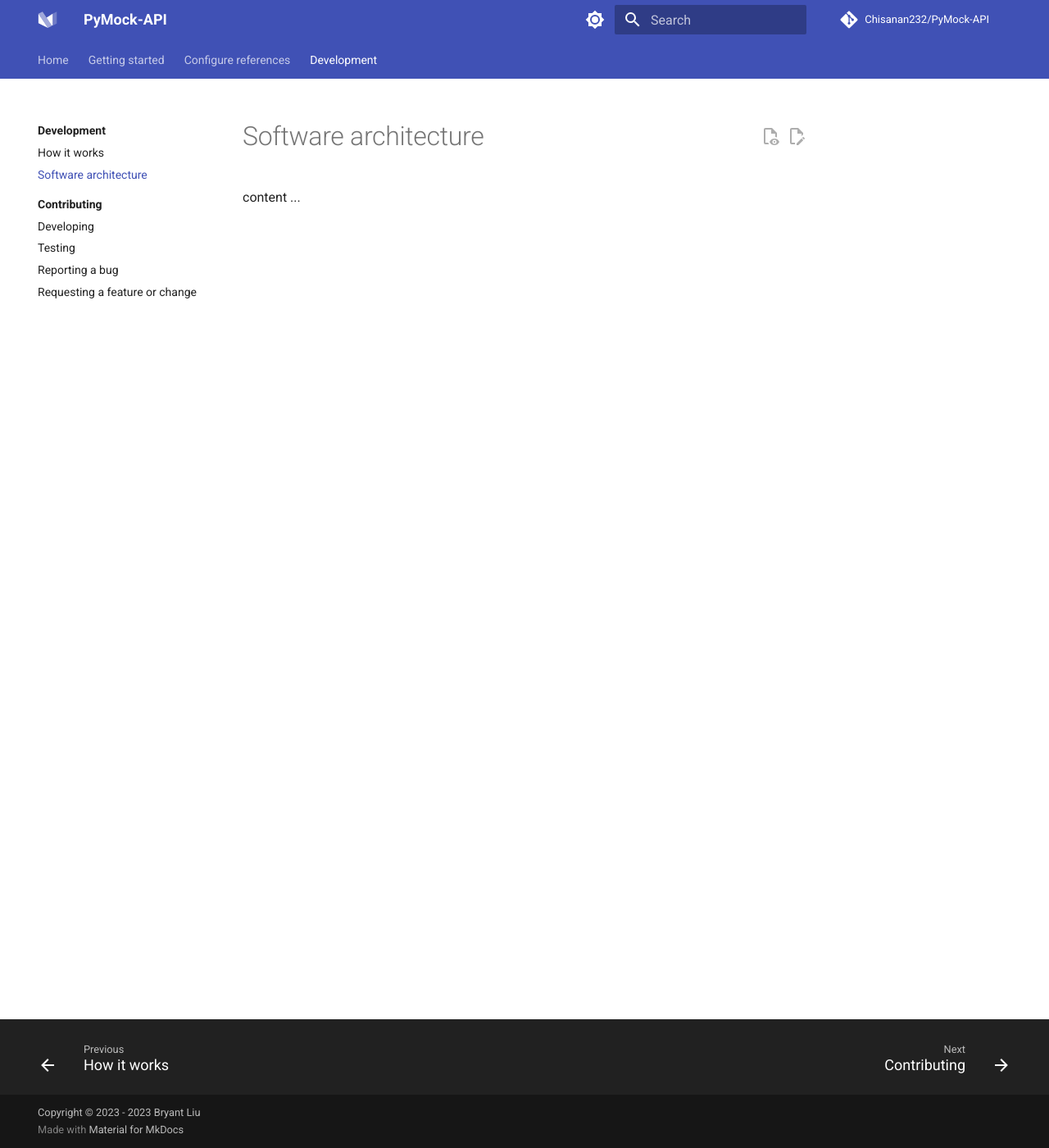
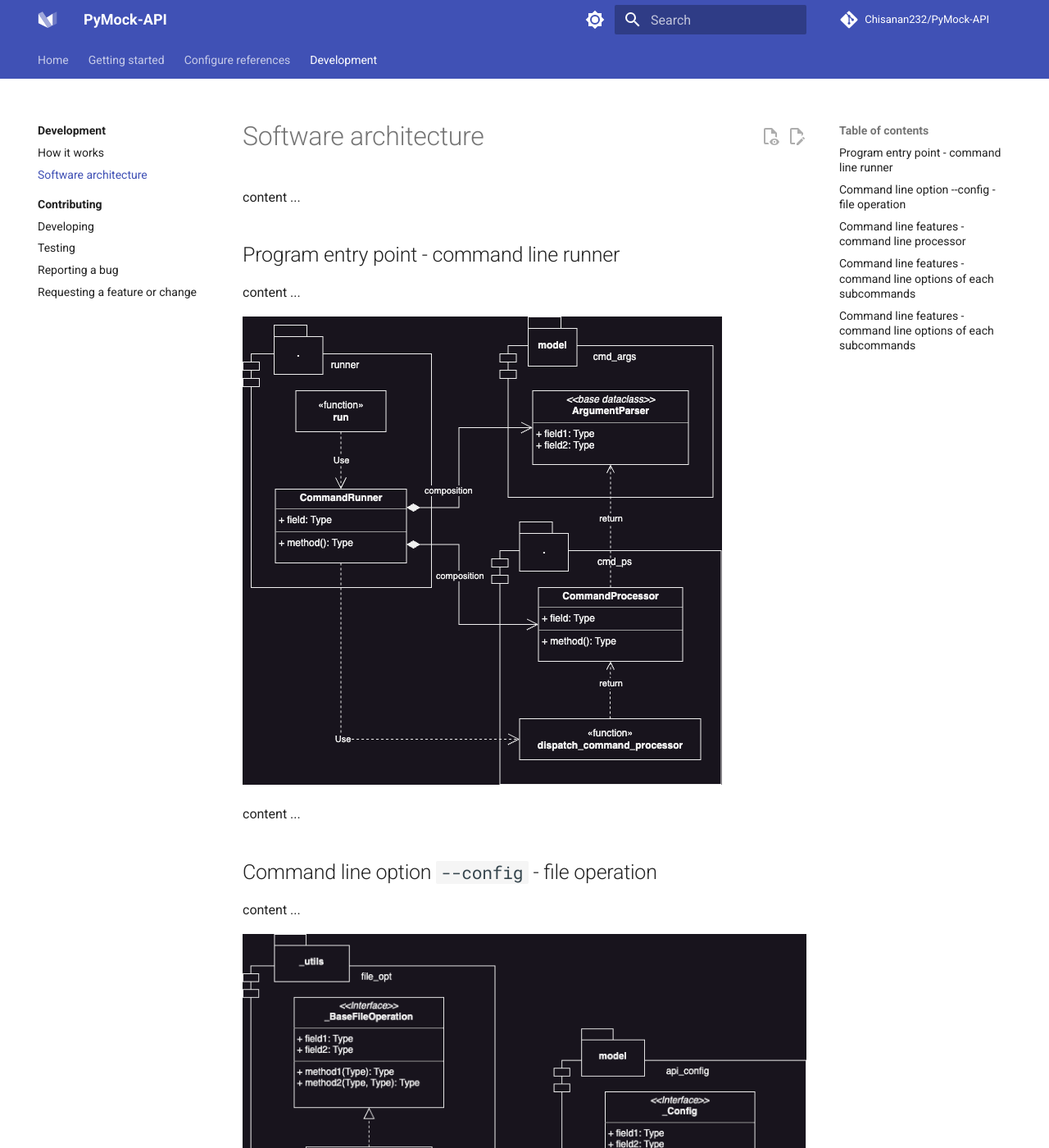
Before and after one commit to Chisanan232/PyMock-Server, an MkDocs documentation site: the page built from docs/development/software-architecture.md, in a window 1280 px wide and 1400 px high. Shown: the whole window at 82% size. Built offline with MkDocs 1.6.1 and Material for MkDocs 9.7.7, drawn with Linux system fonts in a browser that asks for light colours; comment, search, counter and statistics services are not loaded; some of the changed text lies outside the part shown.

Commit message:
Add the first edit version without details.

```diff
--- a/docs/development/software-architecture.md
+++ b/docs/development/software-architecture.md
@@ -1,3 +1,58 @@
 # Software architecture
 
 content ...
+
+
+## Program entry point - command line runner
+
+content ...
+
+![software architecture - command runner]
+
+[software architecture - command runner]: ../../images/development/cmd_runner_software_architecture.drawio.png
+
+content ...
+
+
+## Command line option ``--config`` - file operation
+
+content ...
+
+![software architecture - operation with file]
+
+[software architecture - operation with file]: ../../images/development/file_operatrions_software_architecture.drawio.png
+
+content ...
+
+
+## Command line features - command line processor
+
+content ...
+
+![software architecture - command line processor]
+
+[software architecture - command line processor]: ../../images/development/cmd_ps_software_architecture.drawio.png
+
+content ...
+
+
+## Command line features - command line options of each subcommands
+
+content ...
+
+![software architecture - command line options]
+
+[software architecture - command line options]: ../../images/development/cmd_options_software_architecture.drawio.png
+
+content ...
+
+
+## Command line features - command line options of each subcommands
+
+content ...
+
+![software architecture - web server with sgi server]
+
+[software architecture - web server with sgi server]: ../../images/development/server_software_architecture.drawio.png
+
+content ...
```
